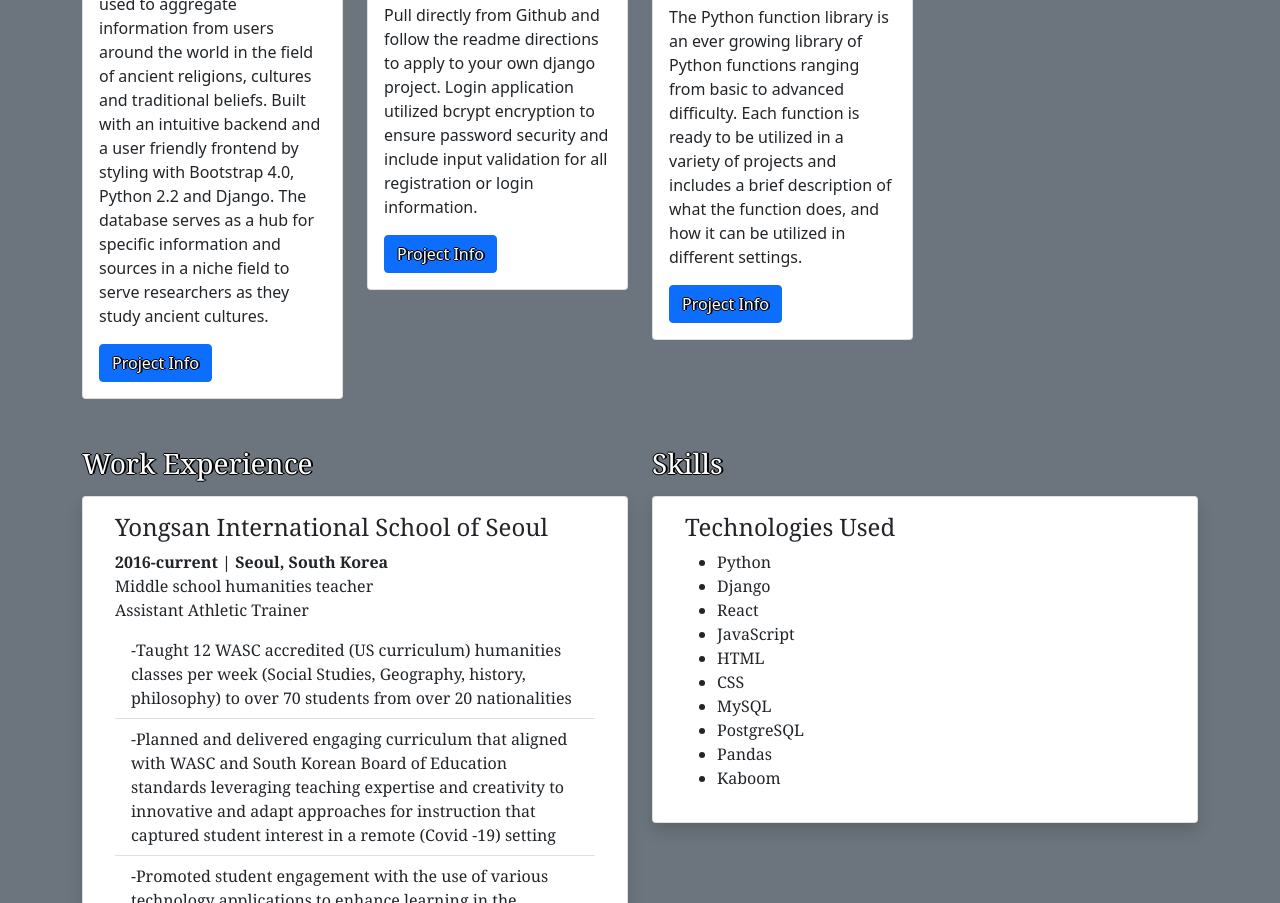
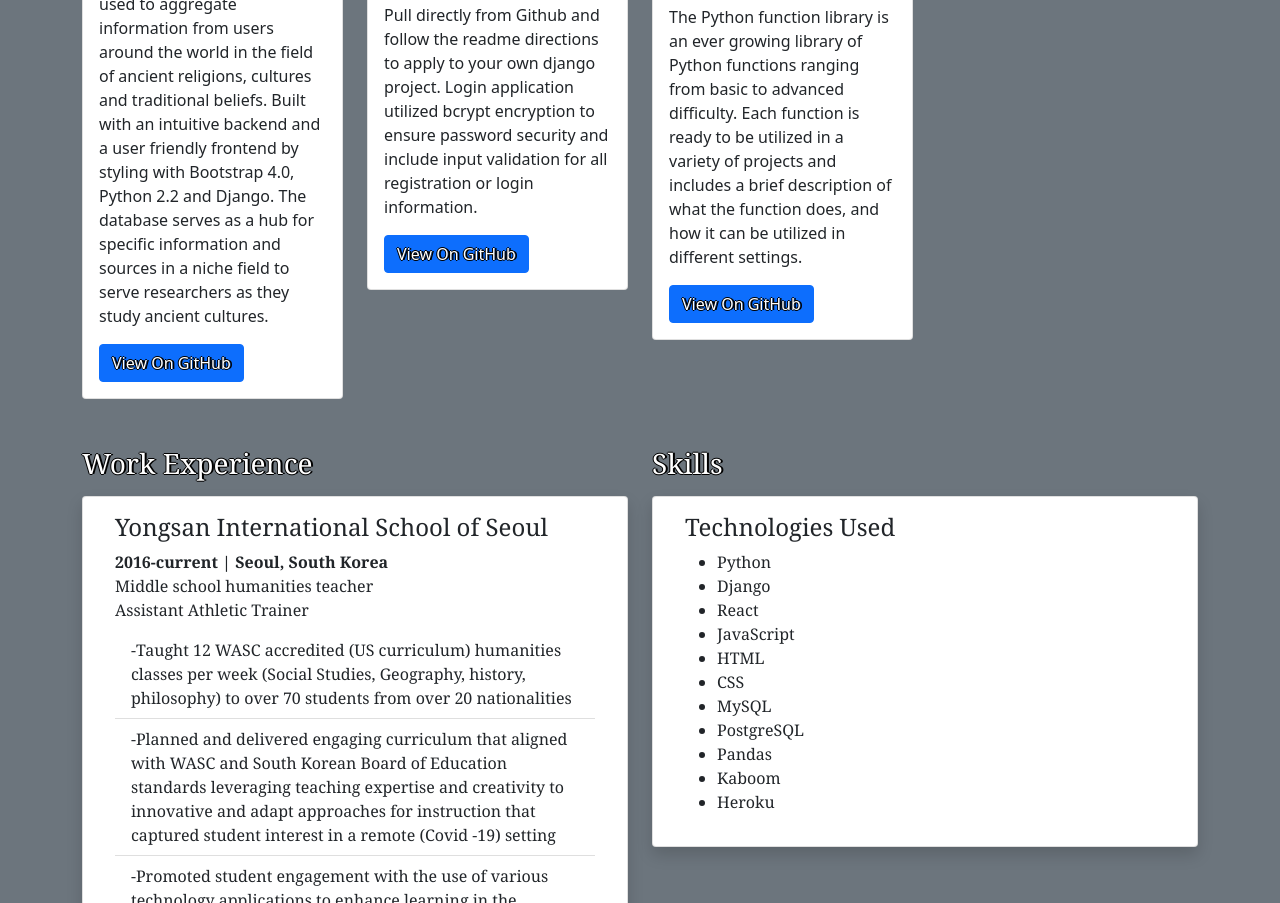
Before and after one commit to JpBongiovanni/Jason_website, a plain HTML site: page index.html in a window 1280 px wide. Shown: the part 493-1396 px from the top of the page. Drawn offline with nearby package versions, Linux system fonts and the light colour scheme.

Commit message:
updated resume and homepage

```diff
--- a/index.html
+++ b/index.html
@@ -50,12 +50,12 @@
         <div class="row">
             <div class="col-lg-3">
                 <div class="card m-b-3">
-                    <a class="img_card" href="https://github.com/JpBongiovanni/World_Deity_Database/blob/main/README.md" target="_blank" rel="noopener noreferrer"><img class="img" src="images/world_diety_database_logo.jpg" alt="World Deity Database" class="card-img-top"></a>
+                    <a class="img_card" href="https://worlddeitydb.herokuapp.com/" target="_blank" rel="noopener noreferrer"><img class="img" src="images/world_diety_database_logo.jpg" alt="World Deity Database" class="card-img-top"></a>
                     <div class="card-body">
-                        <h5 class="card-title">World Deity Database</h5>
+                        <a href="https://worlddeitydb.herokuapp.com/" target="_blank" rel="noopener noreferrer"><h5 class="card-title">World Deity Database</h5></a>
                         <p class="card-text">The World Database is a tool used to aggregate information from users around the world in the field of ancient religions, cultures and traditional beliefs. Built with an intuitive backend and a user friendly frontend by styling with Bootstrap 4.0, Python 2.2 and Django. The database serves as a hub for specific information and sources in a niche field to serve researchers as they study ancient cultures.
                             </p>
-                            <a href="https://github.com/JpBongiovanni/World_Deity_Database/blob/main/README.md" class="btn btn-primary" target="_blank" rel="noopener noreferrer">Project Info</a>
+                            <a href="https://github.com/JpBongiovanni/World_Deity_Database/blob/main/README.md" class="btn btn-primary" target="_blank" rel="noopener noreferrer">View On GitHub</a>
                     </div>
                 </div>
             </div>
@@ -65,7 +65,7 @@
                     <div class="card-body">
                         <h5 class="card-title">Registration Application</h5>
                         <p class="card-text">Pull directly from Github and follow the readme directions to apply to your own django project. Login application utilized bcrypt encryption to ensure password security and include input validation for all registration or login information.</p>
-                        <a href="https://github.com/JpBongiovanni/registration_app/blob/main/README.md" class="btn btn-primary" target="_blank" rel="noopener noreferrer">Project Info</a>
+                        <a href="https://github.com/JpBongiovanni/registration_app/blob/main/README.md" class="btn btn-primary" target="_blank" rel="noopener noreferrer">View On GitHub</a>
                     </div>
                 </div>
             </div>
@@ -75,7 +75,7 @@
                     <div class="card-body">
                         <h5 class="card-title">Python Functions Library</h5>
                         <p class="card-text">The Python function library is an ever growing library of Python functions ranging from basic to advanced difficulty. Each function is ready to be utilized in a variety of projects and includes a brief description of what the function does, and how it can be utilized in different settings.</p>
-                        <a href="https://jpbongiovanni.github.io/PythonFunctionLibrary/" class="btn btn-primary" target="_blank" rel="noopener noreferrer">Project Info</a>
+                        <a href="https://jpbongiovanni.github.io/PythonFunctionLibrary/" class="btn btn-primary" target="_blank" rel="noopener noreferrer">View On GitHub</a>
                     </div>
                 </div>
             </div>
@@ -139,6 +139,7 @@
                                 <li>PostgreSQL</li>
                                 <li>Pandas</li>
                                 <li>Kaboom</li>
+                                <li>Heroku</li>
                             </ul>
 
                         </div>
```
Also changed, not shown: 1 other file.
